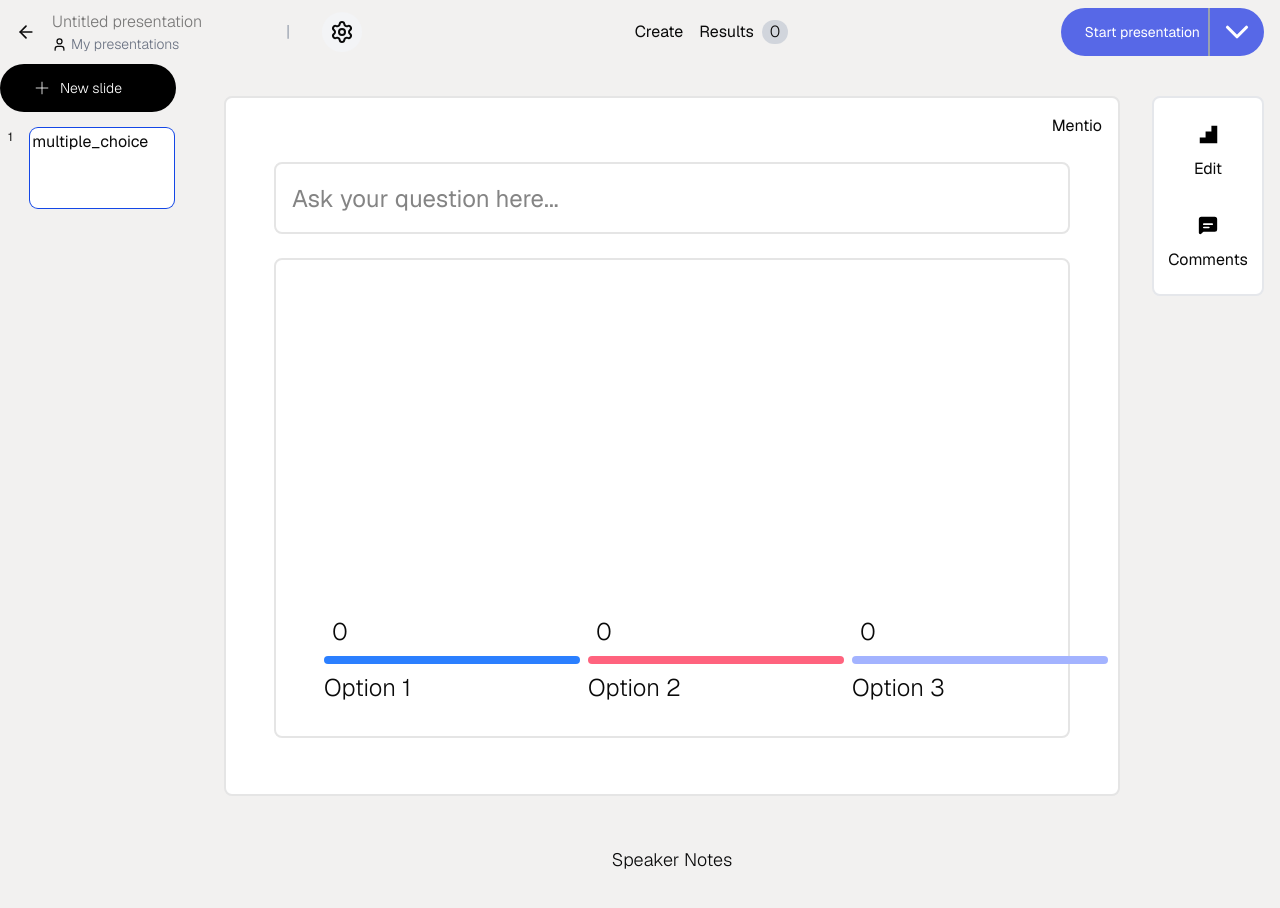
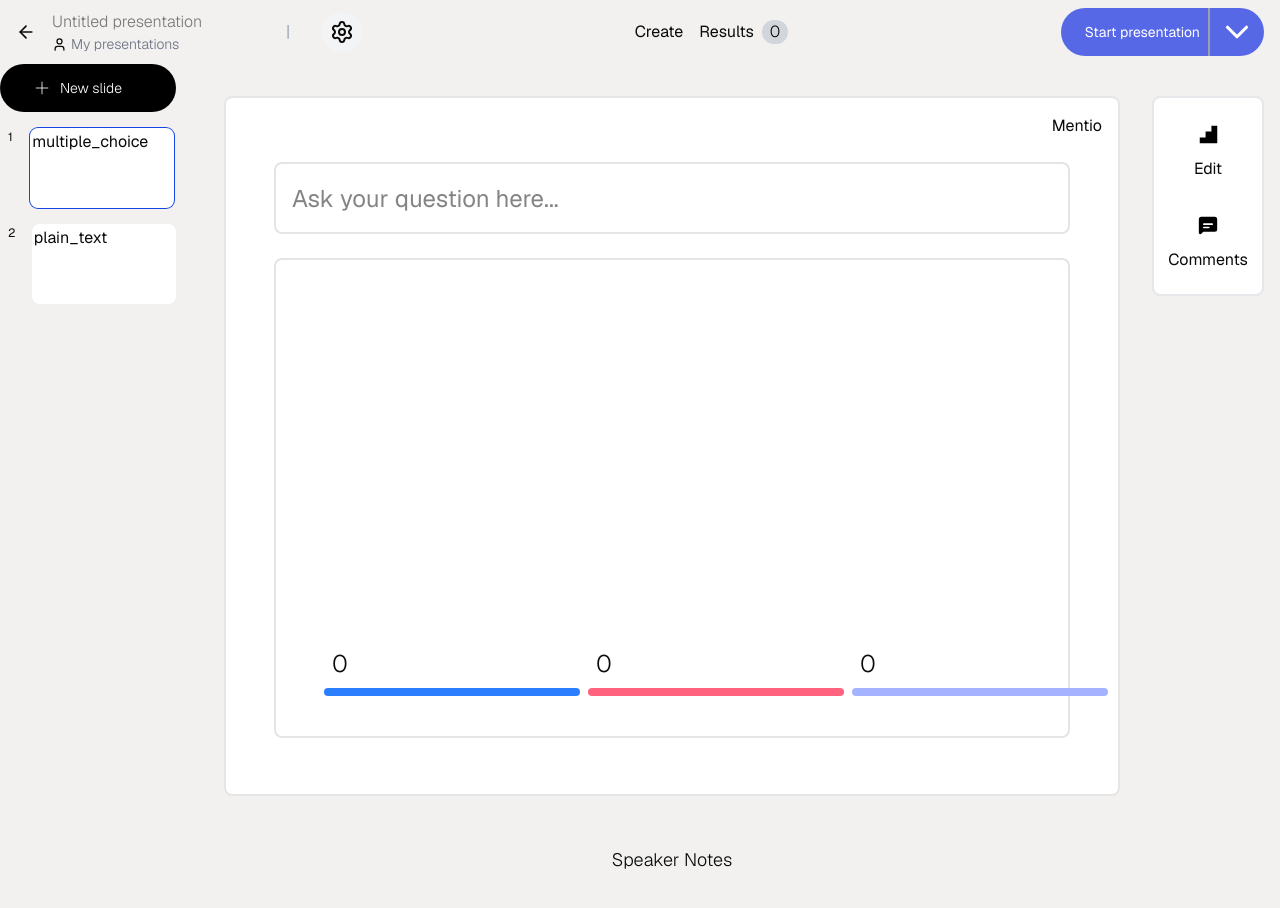
Before and after one commit to msanjayachar/mentio, a Next.js app in the folder apps/web-mentor/: page /create in a window 1280 px wide. Built offline with nearby package versions, Linux system fonts and the light colour scheme.

Commit message:
refactor: manage options through slides setSlides state handler

```diff
--- /dev/null
+++ b/apps/web-mentor/app/components/plainTextSlide.tsx
@@ -0,0 +1,9 @@
+const PlainTextSlide = () => {
+  return (
+    <div>
+      <h1>Plain Text Slide</h1>
+    </div>
+  );
+};
+
+export default PlainTextSlide;
--- a/apps/web-mentor/app/components/presentationHelper.tsx
+++ b/apps/web-mentor/app/components/presentationHelper.tsx
@@ -10,6 +10,7 @@ import {
   useState,
 } from "react";
 
+// TODO:
 // - [ ] Checking multiple options when the toggle isn't on should not be supported
 
 const PresentationHelper = ({
@@ -18,27 +19,19 @@ const PresentationHelper = ({
   setSlides,
   editSelected,
   handleEdit,
-  options,
-  setOptions,
 }: {
   selected: number;
   slides: (MCQSlide | PlainTextSlide)[];
   setSlides: Dispatch<SetStateAction<(MCQSlide | PlainTextSlide)[]>>;
   editSelected: boolean;
   handleEdit: () => void;
-  options: Option[];
-  setOptions: Dispatch<SetStateAction<Option[]>>;
 }) => {
   const [selectMultiple, setSelectMultiple] = useState<boolean>(false);
   const [setCorrectAnswer, setSetCorrectAnswer] = useState<boolean>(false);
   const [visualizationType, setVisualizationType] = useState<
     "bar" | "pie" | "split" | "dots" | null
   >(null);
-  const [optionValue, setOptionValue] = useState<string | null>(null);
-
   const slide = slides.find((slide) => slide.id === selected);
-
-  if (!slide) return;
 
   const colors = [
     "bg-blue-500",
@@ -48,24 +41,23 @@ const PresentationHelper = ({
     "bg-red-800",
   ];
 
+  if (!slide) return;
+
+  useEffect(() => {
+    console.log(
+      "slide.options: ",
+      slide.type === "multiple_choice" ? slide.options : slide.type,
+    );
+  }, [slide]);
+
   const handleOptions = (
     e: ChangeEvent<HTMLInputElement>,
     selected: number,
     optionId: number,
   ) => {
-    setOptionValue(e.target.value);
-
-    const last = options[options.length - 1];
+    const last = slide.type === "multiple_choice" ? slide.options.at(-1) : null;
 
     if (!last) return;
-
-    if (optionValue !== null) {
-      setOptions((prev) =>
-        prev.map((option) =>
-          option.id === optionId ? { ...option, text: e.target.value } : option,
-        ),
-      );
-    }
 
     setSlides((slides) =>
       slides.map((slide) =>
@@ -87,32 +79,48 @@ const PresentationHelper = ({
   };
 
   const addOption = () => {
-    console.log("hello from add option");
-    const last = options[options.length - 1];
+    if (!slide) return null;
 
-    if (options.length == 5) return;
+    const last = slide.type === "multiple_choice" ? slide.options.at(-1) : null;
 
-    if (!last) return;
+    if (!last) return null;
 
-    setOptions((prev) => [
-      ...prev,
-      {
-        id: last.id + 1,
-        text: undefined,
-        correctAnswer: undefined,
-      },
-    ]);
+    if (slide.type === "multiple_choice" && slide.options.length == 5)
+      return null;
+
+    setSlides((prev) =>
+      prev.map((slide) =>
+        slide.id === selected && slide.type === "multiple_choice"
+          ? {
+              ...slide,
+              options: [
+                ...slide.options,
+                {
+                  id: last.id + 1,
+                  text: "",
+                  correctAnswer: false,
+                },
+              ],
+            }
+          : slide,
+      ),
+    );
   };
 
   const handleCancel = (optionId: number, option: Option) => {
-    if (options.length == 2) return;
+    if (slide.type === "multiple_choice" && slide.options!.length == 2) return;
 
-    setOptions((prev) => prev.filter((option) => option.id !== optionId));
+    setSlides((slides) =>
+      slides.map((slide) =>
+        slide.id === selected && slide.type === "multiple_choice"
+          ? {
+              ...slide,
+              options: slide.options.filter((option) => option.id !== optionId),
+            }
+          : slide,
+      ),
+    );
   };
-
-  useEffect(() => {
-    console.log("options: ", options);
-  }, [options]);
 
   return (
     <div className={`${editSelected ? "block" : "hidden"}`}>
--- a/apps/web-mentor/app/components/presentations.tsx
+++ b/apps/web-mentor/app/components/presentations.tsx
@@ -9,12 +9,10 @@ import SpeakerNotes from "./speakerNotes";
 import Comments from "./edit/comments";
 import Questionpanel from "./edit/questionpanel";
 import { useRouter } from "next/navigation";
-import { options as initialOptions } from "@/data/slides";
 import SlidesSidebar from "./slidesSidebar";
 import { slides as initialSlides } from "data/slides";
 
 const Presentations = () => {
-  const [options, setOptions] = useState<Option[]>(initialOptions);
   const [speakerNotes, setSpeakerNotes] = useState(false);
   const [selected, setSelected] = useState<number>(1);
   const [editSelected, setEditSelected] = useState<boolean>(false);
@@ -65,7 +63,6 @@ const Presentations = () => {
               slides={slides}
               setSlides={setSlides}
               selected={selected}
-              options={options}
               handleEdit={handleEdit}
               handleQuestionSelect={handleQuestionSelect}
             />
@@ -85,9 +82,7 @@ const Presentations = () => {
             <PresentationHelper
               selected={selected}
               slides={slides}
-              options={options}
               setSlides={setSlides}
-              setOptions={setOptions}
               handleEdit={handleEdit}
               editSelected={editSelected}
             />
--- a/apps/web-mentor/app/components/question.tsx
+++ b/apps/web-mentor/app/components/question.tsx
@@ -1,10 +1,5 @@
-import {
-  ChangeEvent,
-  Dispatch,
-  SetStateAction,
-  useEffect,
-  useState,
-} from "react";
+import { GripVertical } from "lucide-react";
+import { ChangeEvent, Dispatch, SetStateAction, useState } from "react";
 
 const Question = ({
   slides,
@@ -12,16 +7,18 @@ const Question = ({
   selected,
   handleQuestionSelect,
   handleEdit,
-  options,
 }: {
   slides: (MCQSlide | PlainTextSlide)[];
   setSlides: Dispatch<SetStateAction<(MCQSlide | PlainTextSlide)[]>>;
   selected: number;
   handleQuestionSelect: () => void;
   handleEdit: () => void;
-  options: Option[];
 }) => {
-  const [question, setQuestion] = useState<string | null>(null);
+  const [contents, setContents] = useState({
+    id: "one",
+    title: "",
+    description: "",
+  });
 
   const slide = slides.find((slide) => slide.id === selected);
 
@@ -32,10 +29,6 @@ const Question = ({
     "bg-indigo-900",
     "bg-red-800",
   ];
-
-  useEffect(() => {
-    console.log("question: ", question);
-  }, [question]);
 
   const handleUpdate = (e: ChangeEvent<HTMLInputElement>) => {
     setSlides((slides) =>
@@ -49,6 +42,27 @@ const Question = ({
       ),
     );
   };
+
+  const handleContent = (
+    e: ChangeEvent<HTMLInputElement> | ChangeEvent<HTMLTextAreaElement>,
+    type: "title" | "description",
+  ) => {
+    if (type === "title") {
+      setContents((prev) => ({
+        ...prev,
+        title: e.target.value,
+      }));
+    } else if (type === "description") {
+      setContents((prev) => ({
+        ...prev,
+        description: e.target.value,
+      }));
+    }
+  };
+
+  // TODO:
+  // const createNewInput = (id: string) => {};
+  // const createNewTextArea = (id: string) => {};
 
   if (!slide) return null;
 
@@ -91,7 +105,33 @@ const Question = ({
               </div>
             ))
           ) : (
-            <div key={slide.id}>{slide.type}</div>
+            <div className="flex h-full w-full flex-col gap-8 px-8 py-4">
+              <div className="relative flex flex-col gap-4">
+                <div className="flex justify-between">
+                  <div className="m-2">
+                    <GripVertical />
+                  </div>
+                  <input
+                    value={contents.title}
+                    onChange={(e) => handleContent(e, "title")}
+                    placeholder="Enter your Title"
+                    className="w-full rounded-lg bg-gray-200 px-2"
+                  />
+                </div>
+                <div className="flex justify-between">
+                  <div className="m-2">
+                    <GripVertical />
+                  </div>
+                  <textarea
+                    value={contents.description}
+                    onChange={(e) => handleContent(e, "description")}
+                    rows={4}
+                    placeholder="Enter your description here"
+                    className="w-full rounded-lg bg-gray-200 px-2 py-2"
+                  />
+                </div>
+              </div>
+            </div>
           )}
         </div>
       </div>
--- a/apps/web-mentor/app/components/speakerNotes.tsx
+++ b/apps/web-mentor/app/components/speakerNotes.tsx
@@ -10,10 +10,6 @@ const SpeakerNotes = ({
 }) => {
   const [height, setHeight] = useState(228);
   const [offset, setOffset] = useState(0);
-
-  useEffect(() => {
-    console.log("height: ", height);
-  }, [height]);
 
   return (
     <div className="relative w-full">
--- a/apps/web-mentor/data/slides.ts
+++ b/apps/web-mentor/data/slides.ts
@@ -1,18 +1,18 @@
 export const options: Option[] = [
   {
     id: 1,
-    text: "Option 1",
-    correctAnswer: undefined,
+    text: "",
+    correctAnswer: false,
   },
   {
     id: 2,
-    text: "Option 2",
-    correctAnswer: undefined,
+    text: "",
+    correctAnswer: false,
   },
   {
     id: 3,
-    text: "Option 3",
-    correctAnswer: undefined,
+    text: "",
+    correctAnswer: false,
   },
 ];
 
@@ -26,4 +26,9 @@ export const slides: (MCQSlide | PlainTextSlide)[] = [
     allowMultiple: false,
     required: true,
   },
+  {
+    id: 2,
+    type: "plain_text",
+    contents: [""],
+  },
 ];
--- a/apps/web-mentor/types/types.d.ts
+++ b/apps/web-mentor/types/types.d.ts
@@ -1,7 +1,7 @@
 type Option = {
   id: number;
-  text: string | undefined;
-  correctAnswer: boolean | undefined;
+  text: string;
+  correctAnswer: boolean;
 };
 
 type MCQSlide = {
```
